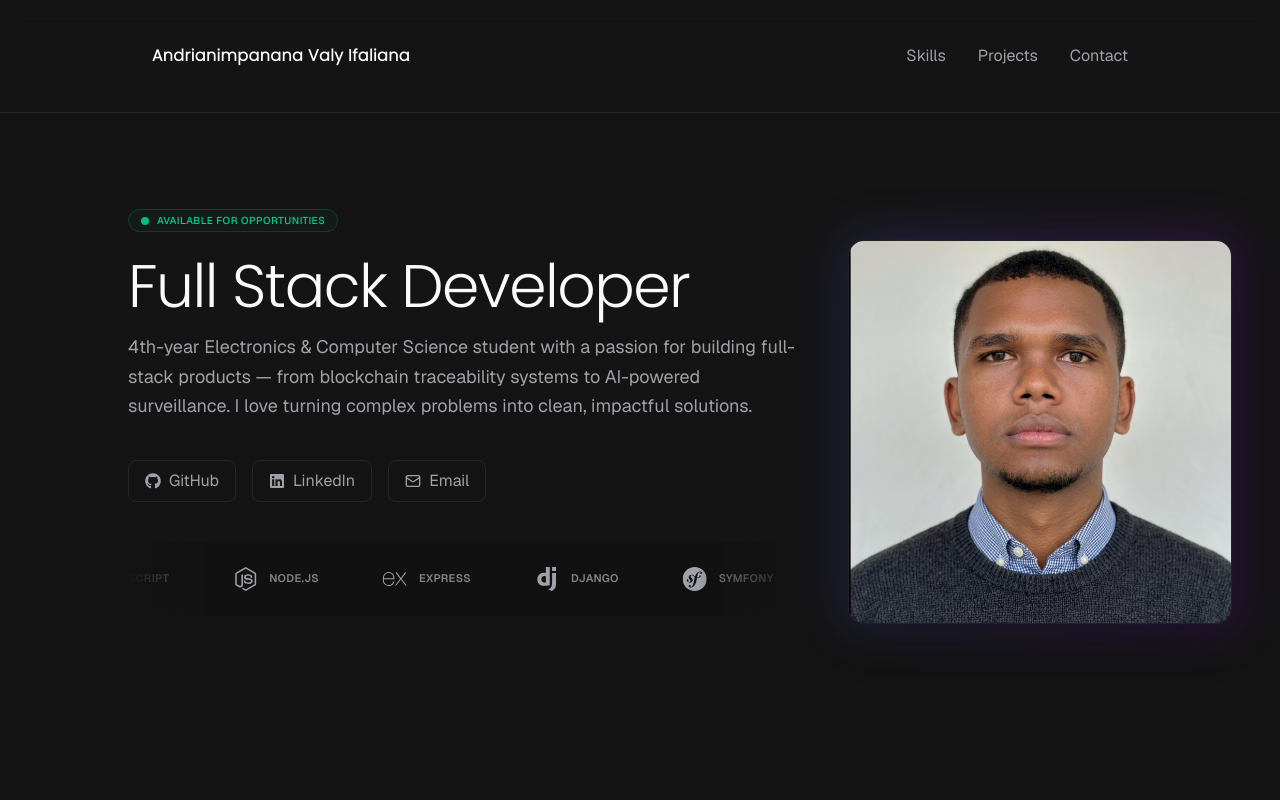
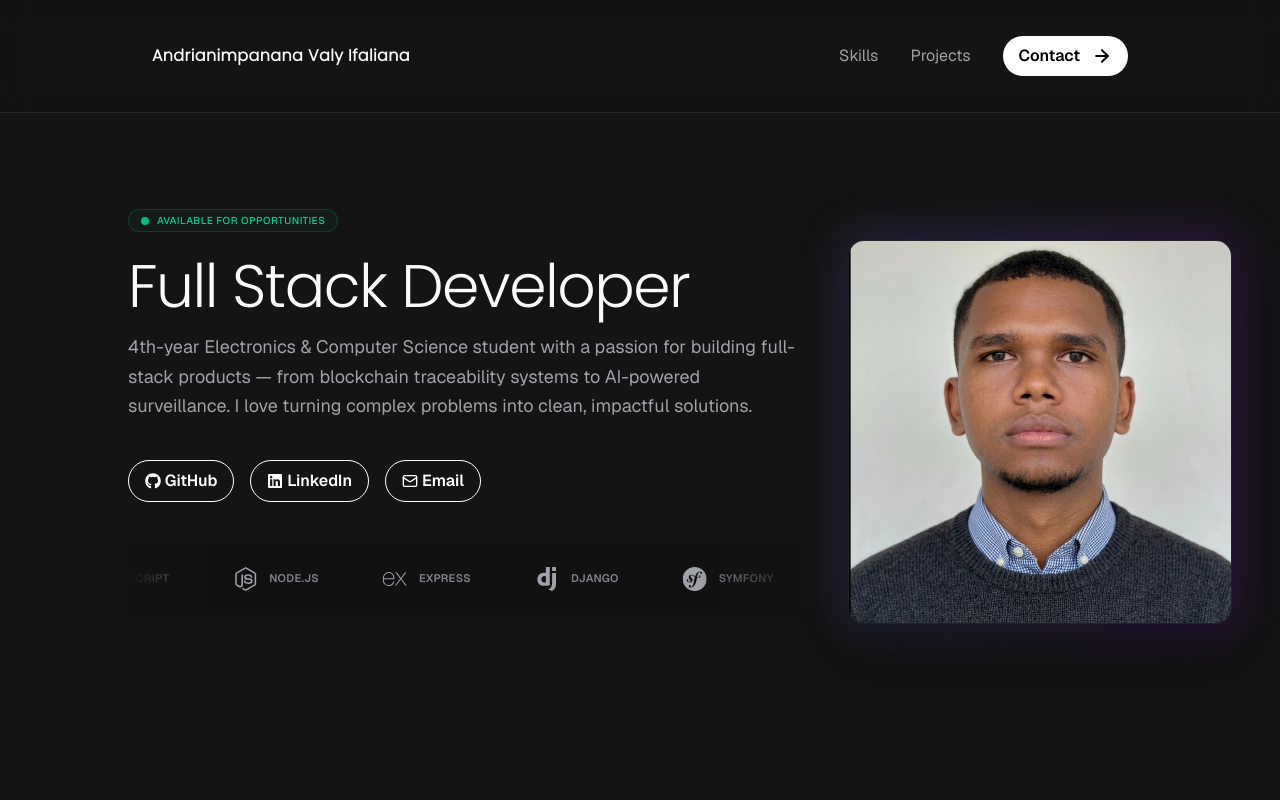
Before and after one commit to Valyfaliana/my-portfolio, a Next.js app: page / in a window 1280 px wide. Shown: the top 800 px of the page. Built offline with nearby package versions, Linux system fonts and the light colour scheme.

Commit message:
add: btn primary and outline

```diff
--- a/components/Navbar.tsx
+++ b/components/Navbar.tsx
@@ -3,6 +3,7 @@
 import { useState } from "react";
 import { HiBars3, HiXMark } from "react-icons/hi2";
 import { profile, navLinks } from "@/lib/data";
+import PrimaryBtn from "./ui/PrimaryBtn";
 
 export default function Navbar() {
   const [open, setOpen] = useState(false);
@@ -15,7 +16,15 @@ export default function Navbar() {
         </p>
 
         <nav className="hidden items-center gap-8 md:flex">
-          {navLinks.map((link) => (
+          {navLinks.map((link) => {
+            if (link.label.toLowerCase() === "contact")
+              return (
+                <PrimaryBtn key={link.href} href={link.href}>
+                  {link.label}
+                </PrimaryBtn>
+              );
+            else
+              return (
                 <a
                   key={link.href}
                   href={link.href}
@@ -23,7 +32,8 @@ export default function Navbar() {
                 >
                   {link.label}
                 </a>
-          ))}
+              );
+          })}
         </nav>
 
         <button
--- a/components/sections/Hero.tsx
+++ b/components/sections/Hero.tsx
@@ -1,9 +1,10 @@
 import { profile, links } from "@/lib/data";
 import { Mail } from "lucide-react";
 import { FaGithub, FaLinkedin } from "react-icons/fa";
-import LogoMarquee from "../LogoMarquee";
-import AvailabilityBadge from "../AvailabilityBadge";
-import HeroAvatar from "../HeroAvatar";
+import LogoMarquee from "../ui/LogoMarquee";
+import AvailabilityBadge from "../ui/AvailabilityBadge";
+import HeroAvatar from "../ui/HeroAvatar";
+import OutlineBtn from "../ui/OutlineBtn";
 
 const iconMap = { Github: FaGithub, Linkedin: FaLinkedin, Mail };
 
@@ -25,16 +26,13 @@ export default function Hero() {
               {links.map((link) => {
                 const Icon = iconMap[link.icon as keyof typeof iconMap];
                 return (
-                  <a
+                  <OutlineBtn
                     key={link.label}
                     href={link.url}
-                    target="_blank"
-                    rel="noopener noreferrer"
-                    className="flex items-center gap-2 px-4 py-2 rounded-lg border border-border text-muted hover:text-text hover:border-accent transition-colors duration-200"
                   >
-                    {Icon && <Icon size={16} />}
+                    {Icon && <Icon size={16} />} &nbsp;
                     {link.label}
-                  </a>
+                  </OutlineBtn>
                 );
               })}
             </div>
--- /dev/null
+++ b/components/ui/OutlineBtn.tsx
@@ -0,0 +1,19 @@
+import Link from "next/link";
+
+interface OutlineButtonProps {
+  href: string;
+  children: React.ReactNode;
+}
+
+export default function OutlineBtn({ href, children }: OutlineButtonProps) {
+  return (
+    <Link
+      href={href}
+      target="_blank"
+      rel="noopener noreferrer"
+      className="inline-flex items-center justify-center rounded-full border border-white px-4 py-2 font-semibold text-white"
+    >
+      {children}
+    </Link>
+  );
+}
--- /dev/null
+++ b/components/ui/PrimaryBtn.tsx
@@ -0,0 +1,22 @@
+import { ArrowRight } from "lucide-react";
+import Link from "next/link";
+
+interface PrimaryButtonProps {
+  href: string;
+  children: React.ReactNode;
+}
+
+export default function PrimaryBtn({
+  href,
+  children,
+}: PrimaryButtonProps) {
+  return (
+    <Link
+      href={href}
+      className="inline-flex items-center gap-3 rounded-full bg-white px-4 py-2 font-semibold text-black transition-all duration-300"
+    >
+      {children}
+      <ArrowRight size={20} strokeWidth={2.5} />
+    </Link>
+  );
+}
```
Also changed, not shown: components/ui/AvailabilityBadge.tsx (renamed from components/AvailabilityBadge.tsx), components/ui/HeroAvatar.tsx (renamed from components/HeroAvatar.tsx), components/ui/LogoMarquee.tsx (renamed from components/LogoMarquee.tsx). Lines whose indentation alone changed are shown as unchanged.
